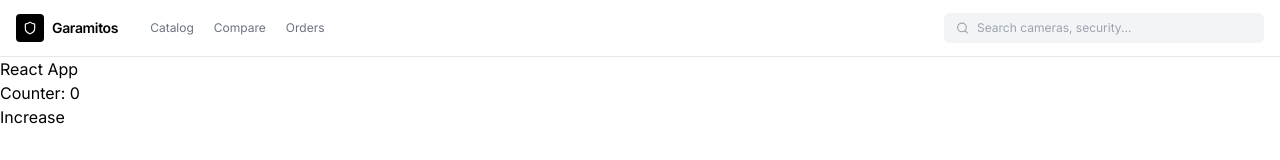
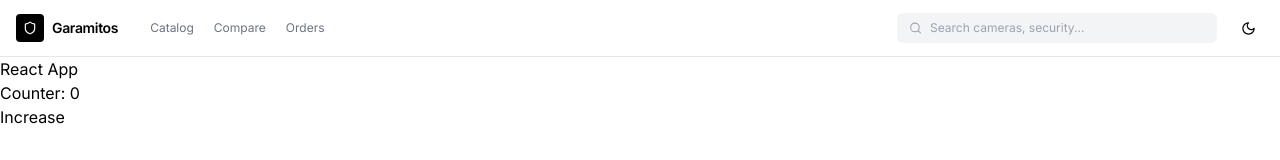
Before and after one commit to Zakaria12e/Garamitos_Ecom, a React (Vite) app in the folder frontend/: page / in a window 1280 px wide. Shown: the top 160 px of the page. Built offline with nearby package versions, Linux system fonts and the light colour scheme.

Commit message:
feat(header): add dark/light mode toggle with next-themes and hydration guard

```diff
--- a/frontend/src/components/layout/Header.jsx
+++ b/frontend/src/components/layout/Header.jsx
@@ -1,11 +1,18 @@
-import React, { useState } from 'react'
+import React, { useState, useEffect } from 'react'
 import { Link, useNavigate } from 'react-router-dom'
+import { useTheme } from 'next-themes'
 import { motion } from 'framer-motion'
-import { Shield, Search } from 'lucide-react'
+import { Shield, Search, Sun, Moon } from 'lucide-react'
 
 export default function Header() {
+  const { setTheme, resolvedTheme } = useTheme()
+  const [mounted, setMounted] = useState(false)
   const [search, setSearch] = useState('')
   const navigate = useNavigate()
+
+  useEffect(() => setMounted(true), [])
+
+  const isDark = mounted && resolvedTheme === 'dark'
 
   const handleSearch = (e) => {
     e.preventDefault()
@@ -39,6 +46,12 @@ export default function Header() {
           </div>
         </form>
 
+        <div className="flex items-center gap-1 ml-auto md:ml-0">
+          <motion.button whileTap={{ scale: 0.9 }} onClick={() => setTheme(resolvedTheme === 'dark' ? 'light' : 'dark')} className="p-2 rounded-md hover:bg-gray-100 dark:hover:bg-gray-900 transition-colors">
+            {mounted ? (isDark ? <Sun size={15} /> : <Moon size={15} />) : <Moon size={15} />}
+          </motion.button>
+        </div>
+
       </div>
     </header>
   )
```
